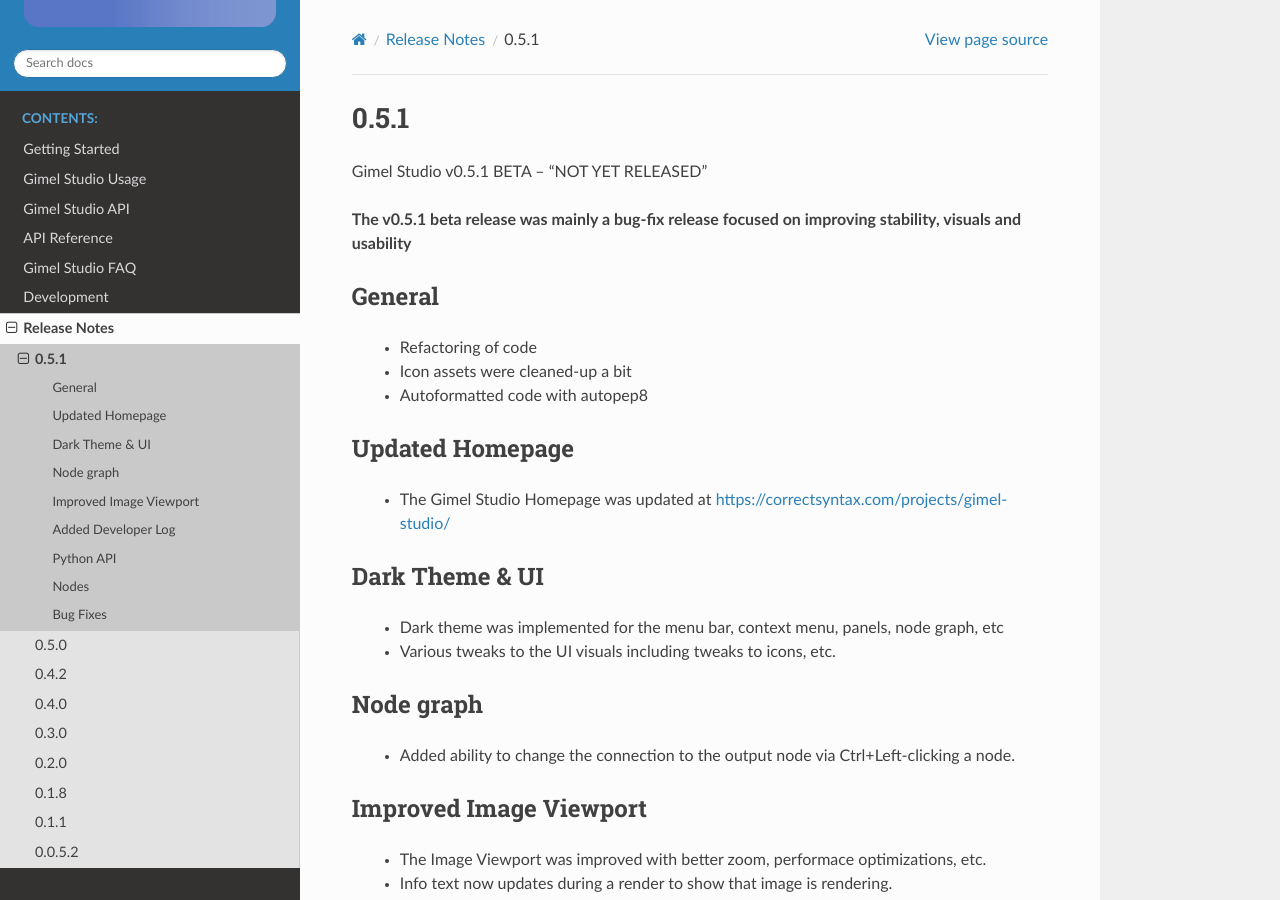
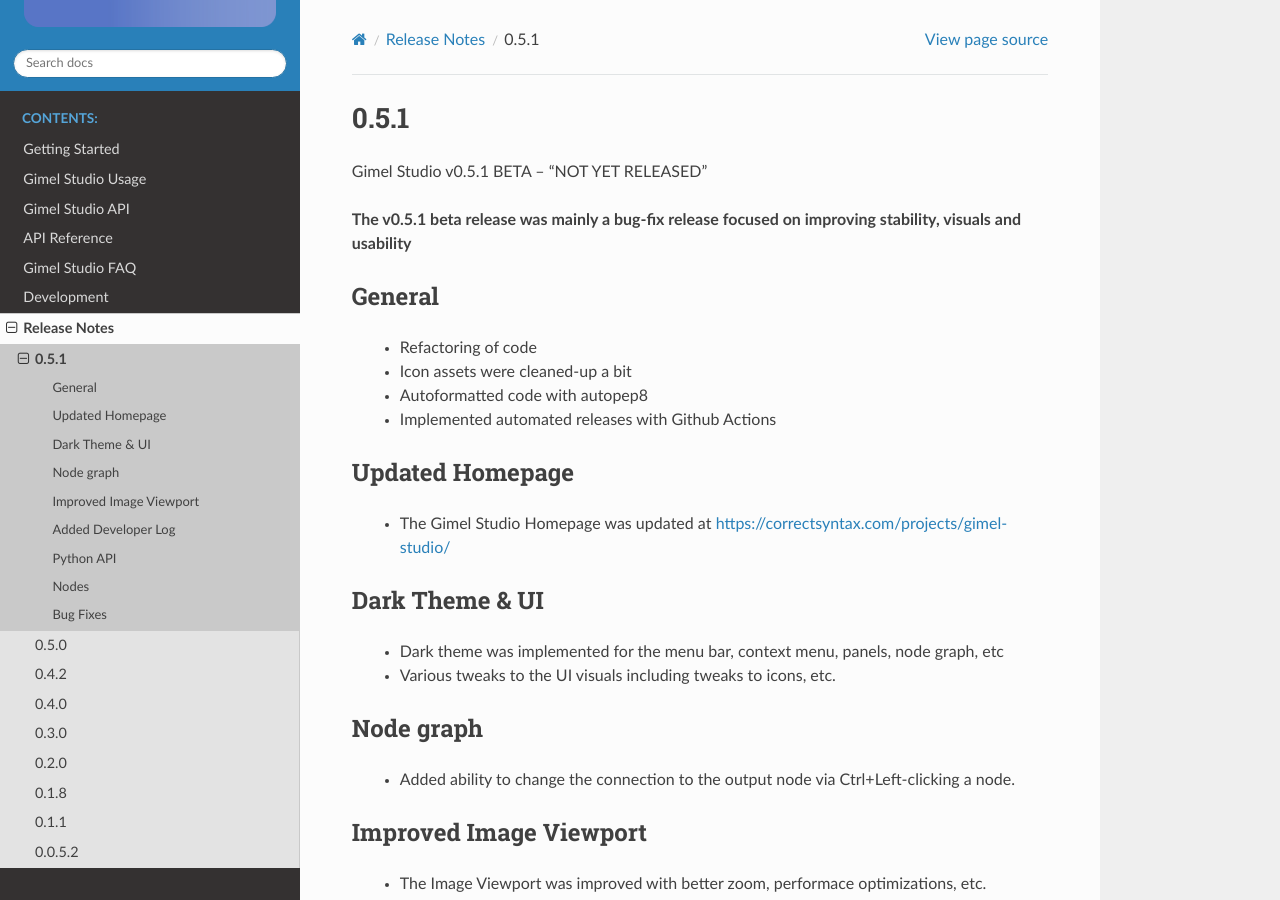
Before and after one commit to GimelStudio/Gimel-Studio, a Sphinx documentation site: the page built from docs/source/release_notes/0.5.1.rst, in a window 1280 px wide and 900 px high. Built offline with Sphinx 7.4.7 and the Read the Docs theme 2.0.0, drawn with Linux system fonts in a browser that asks for light colours; the version number could not be read and is left out; part of the change alters nothing that is shown; some of the changed text lies outside the part shown.

Commit message:
update release notes

```diff
--- a/docs/source/release_notes/0.5.1.rst
+++ b/docs/source/release_notes/0.5.1.rst
@@ -12,6 +12,7 @@ General
  * Refactoring of code
  * Icon assets were cleaned-up a bit
  * Autoformatted code with autopep8
+ * Implemented automated releases with Github Actions
 
 
 Updated Homepage
@@ -37,7 +38,7 @@ Improved Image Viewport
 -----------------------
 
  * The Image Viewport was improved with better zoom, performace optimizations, etc.
- * Info text now updates during a render to show that image is rendering.
+ * Info text now updates during a render to show that the image is rendering.
 
 
 Added Developer Log
```
